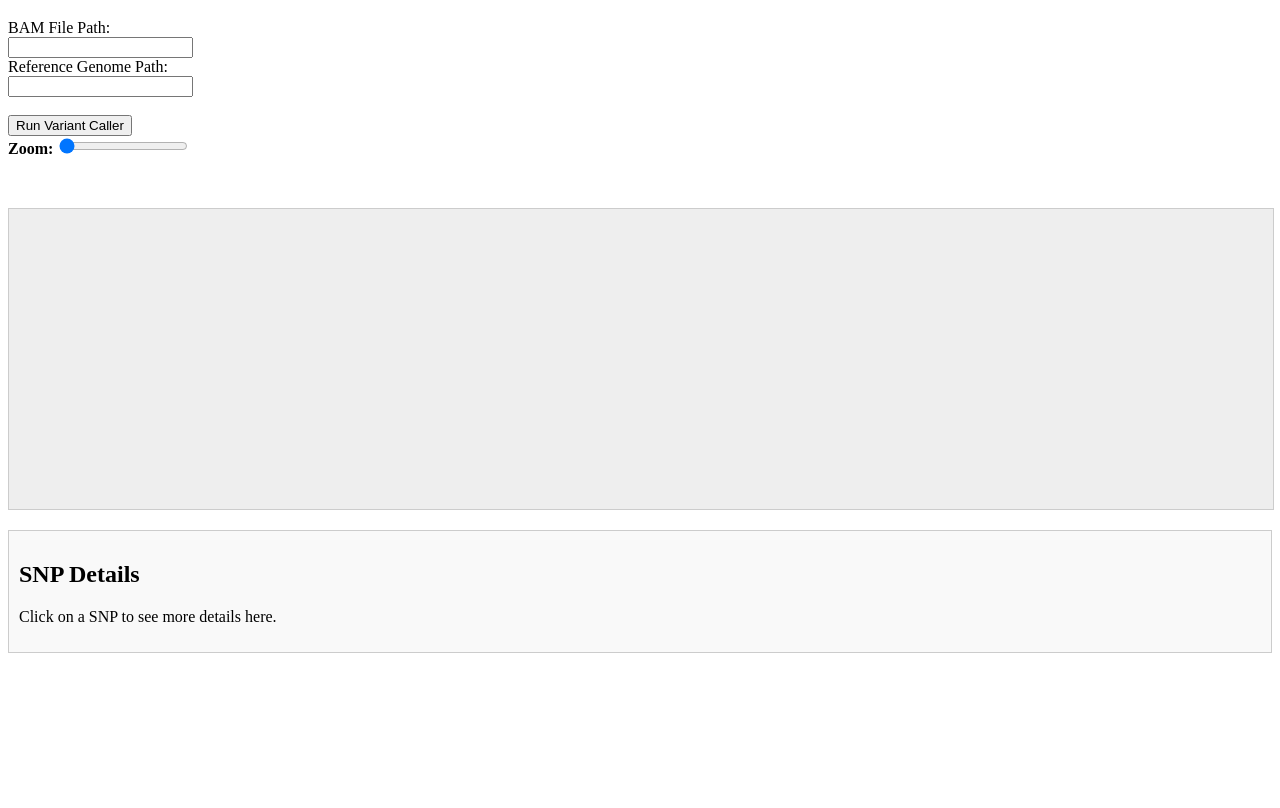
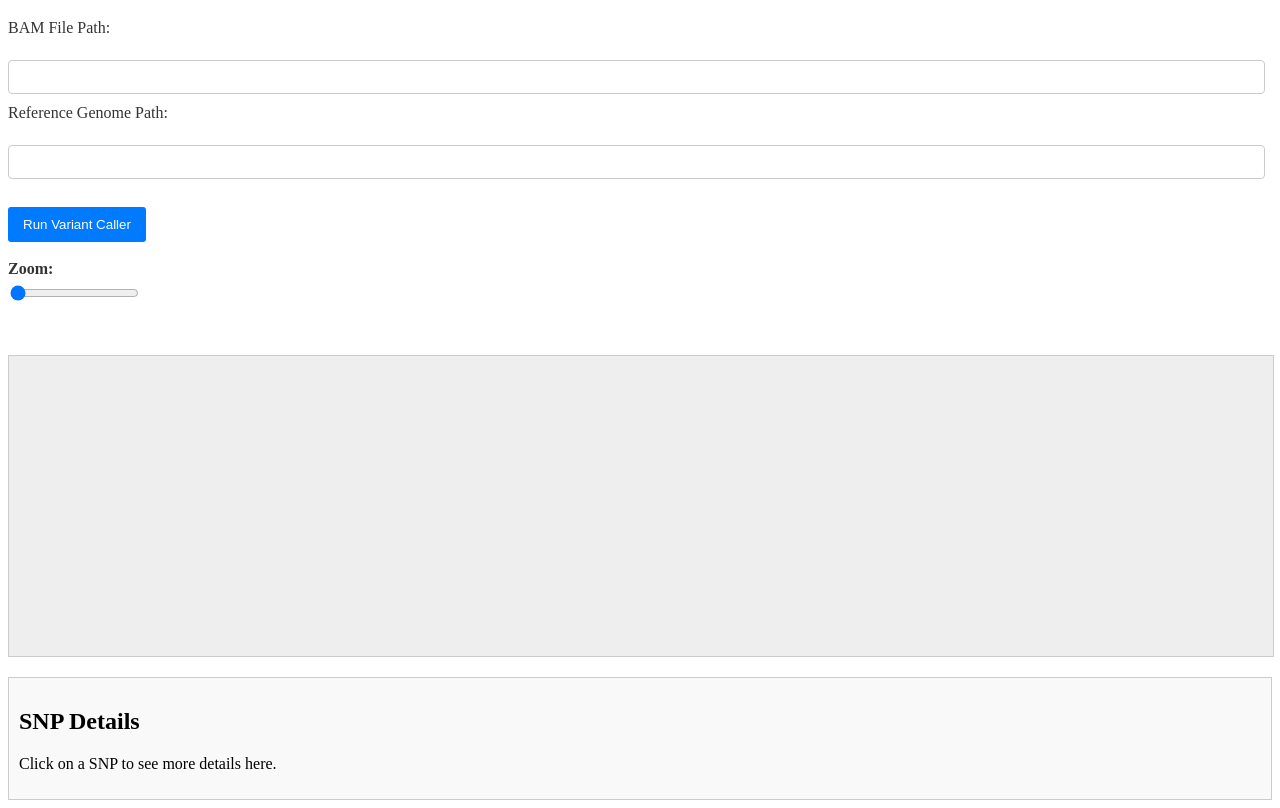
Before and after one commit to RohithPesala1165/simple-mutation-finder, a plain HTML site: page snp_finder/static/index.html in a window 1280 px wide. Shown: the part 61-869 px from the top of the page. Before the commit the page ends 800 px from the top, so only its background shows below. Drawn offline with nearby package versions, Linux system fonts and the light colour scheme.

Commit message:
Added .gitignore and CSS for the file-path-form(index.html)

```diff
--- a/snp_finder/static/index.html
+++ b/snp_finder/static/index.html
@@ -6,6 +6,7 @@
     <title>SNP Visualization</title>
     <script src="https://d3js.org/d3.v7.min.js"></script>
     <style>
+
         #chromosome-container {
             width: 100%;
             height: 300px;
@@ -40,6 +41,22 @@
             right: 20px;
             display: flex;
             gap: 10px;
+        }
+
+        label {
+            display: block;
+            margin-bottom: 5px;
+            color: #333;
+            font-size: 16px;
+        }
+
+        input[type="text"] {
+            width: 98%;
+            padding: 8px;
+            margin-bottom: 10px;
+            border: 1px solid #ccc;
+            border-radius: 4px;
+            font-size: 14px;
         }
 
         /* Button styles */
@@ -89,7 +106,7 @@
         <input type="text" id="bamFilePath" name="bamFilePath"><br>
         <label for="referenceGenomePath">Reference Genome Path:</label><br>
         <input type="text" id="referenceGenomePath" name="referenceGenomePath"><br><br>
-        <input type="button" value="Run Variant Caller" onclick="runVariantCaller()">
+        <input type="button" class="button" value="Run Variant Caller" onclick="runVariantCaller()"><br>
     </form>
 
     <div class="top-right-buttons">
@@ -102,7 +119,7 @@
             </div>
         </div>
     </div>
-
+    <br>
     <div id="zoom-controls" style="margin-bottom: 10px;">
        <label for="zoom-slider" style="font-weight: bold;">Zoom:</label>
         <input type="range" id="zoom-slider" min="1" max="60" step="0.1" value="1">
```
Also changed, not shown: 1 other file.
